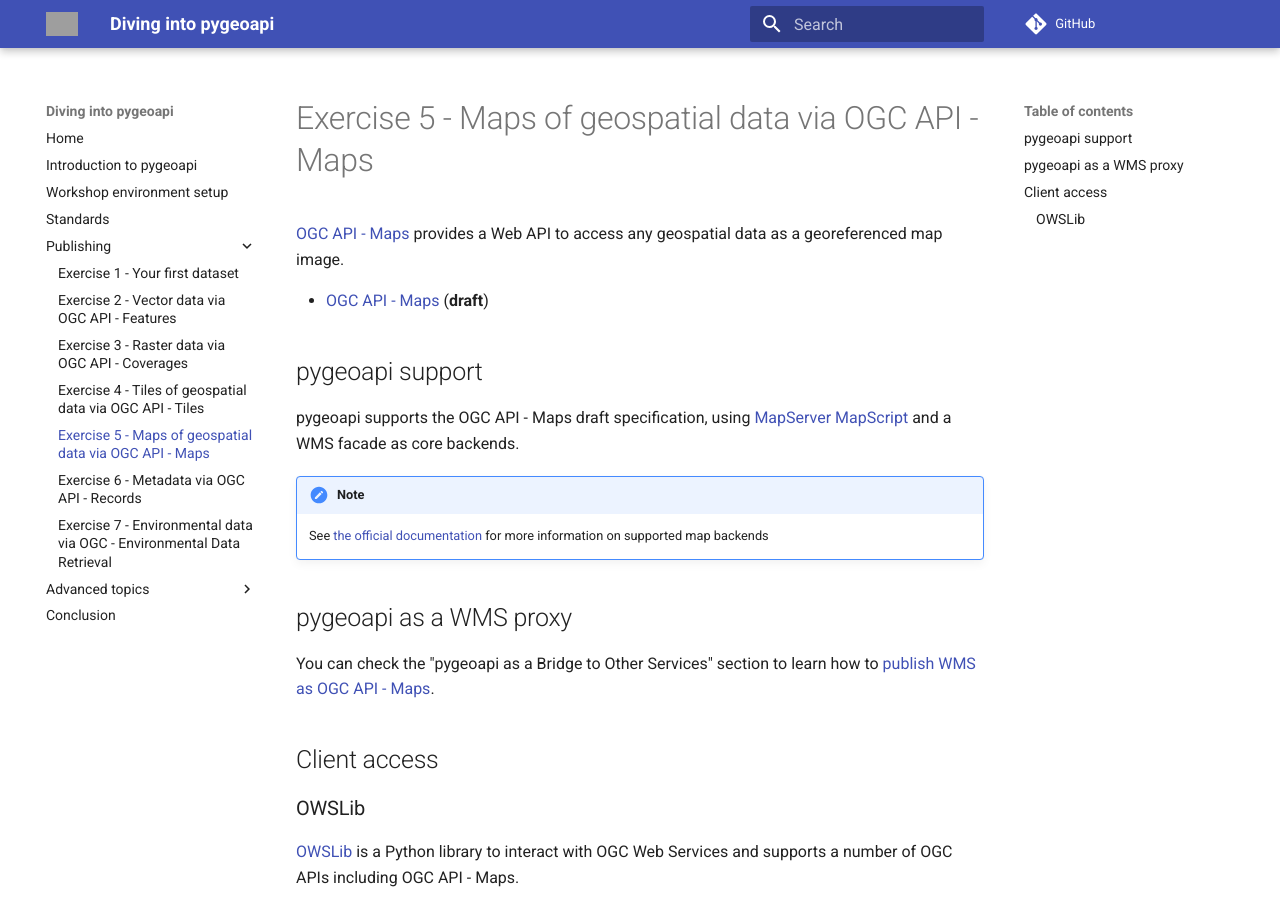
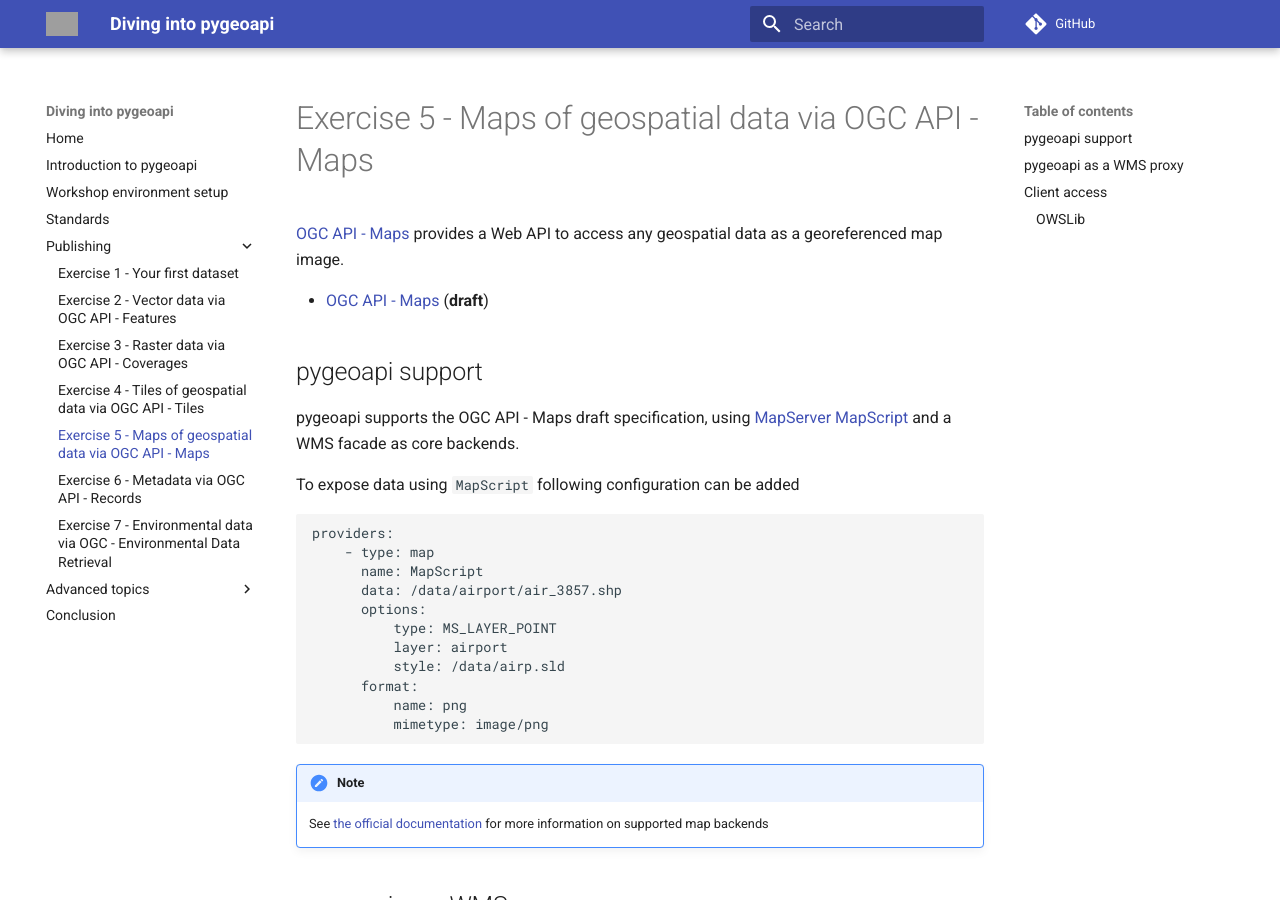
Before and after one commit to geopython/diving-into-pygeoapi, an MkDocs documentation site: the page built from workshop/content/docs/publishing/ogcapi-maps.md, in a window 1280 px wide and 900 px high. Built offline with MkDocs 1.6.1 and Material for MkDocs 9.7.7, drawn with Linux system fonts in a browser that asks for light colours; comment, search, counter and statistics services are not loaded; grey boxes are pictures that could not be loaded.

Commit message:
updated doc

````diff
--- a/workshop/content/docs/publishing/ogcapi-maps.md
+++ b/workshop/content/docs/publishing/ogcapi-maps.md
@@ -12,6 +12,22 @@ any geospatial data as a georeferenced map image.
 ## pygeoapi support
 
 pygeoapi supports the OGC API - Maps draft specification, using [MapServer MapScript](https://www.mapserver.org/mapscript) and a WMS facade as core backends.
+
+To expose data using `MapScript` following configuration can be added
+
+```
+providers:
+    - type: map
+      name: MapScript
+      data: /data/airport/air_3857.shp
+      options:
+          type: MS_LAYER_POINT
+          layer: airport
+          style: /data/airp.sld
+      format:
+          name: png
+          mimetype: image/png
+```
 
 !!! note
 
````
